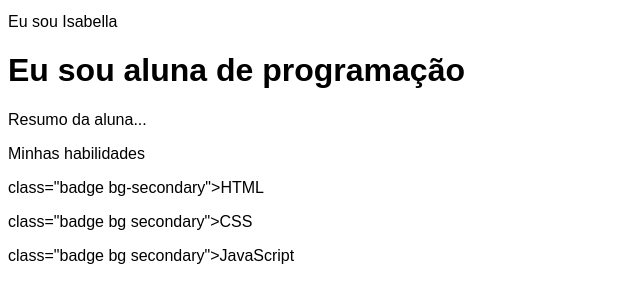
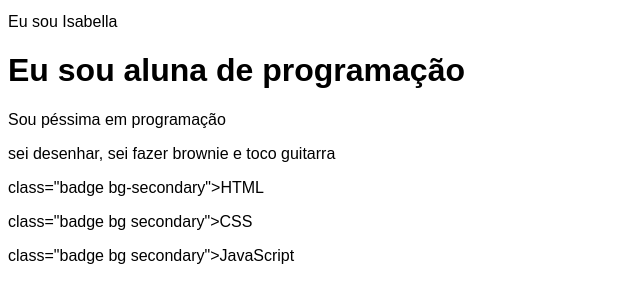
Before and after one commit to isabellaberwanger/meu_portifolio, a plain HTML site: page index.html in a window 1280 px wide. Shown: the part 29-311 px from the top of the page, without its empty margins (0-640 px from the left). Drawn offline with nearby package versions, Linux system fonts and the light colour scheme.

Commit message:
Update index.html

```diff
--- a/index.html
+++ b/index.html
@@ -11,8 +11,8 @@
         <img src="avatar.png" alt="avatar" class="rounded-circle" width="150" height="150">
         <p class="lead">Eu sou Isabella</p>
         <h1>Eu sou aluna de programação</h1>
-        <p>Resumo da aluna...</p>
-        <p>Minhas habilidades</p>
+        <p>Sou péssima em programação</p>
+        <p>sei desenhar, sei fazer brownie e toco guitarra</p>
         <div>
             <p> class="badge bg-secondary">HTML</p>
             <p> class="badge bg secondary">CSS</p>
@@ -29,9 +29,9 @@
                      <div class="card-body">
                         <h5 class="card-title">Meu site da escola</h5>
                         <p class="card-text">Nesse projeto construímos uma página da nossa turma, separando uma seção para escola e uma para os estudantes</p>
-                        <button type="button" class="btn btn-primary" data-bs-toggle="modal" data-bs-target="#modal1">Veja o projeto</button>                     </div>
-                </div>
-            </div>
+                        <button type="button" class="btn btn-primary" data-bs-toggle="modal" data-bs-target="#modal1">Veja o projeto</button>
+                    </div>
+              </div>
         </div>
         <!--Projeto 2-->
         <div class="col-md-4">
```
